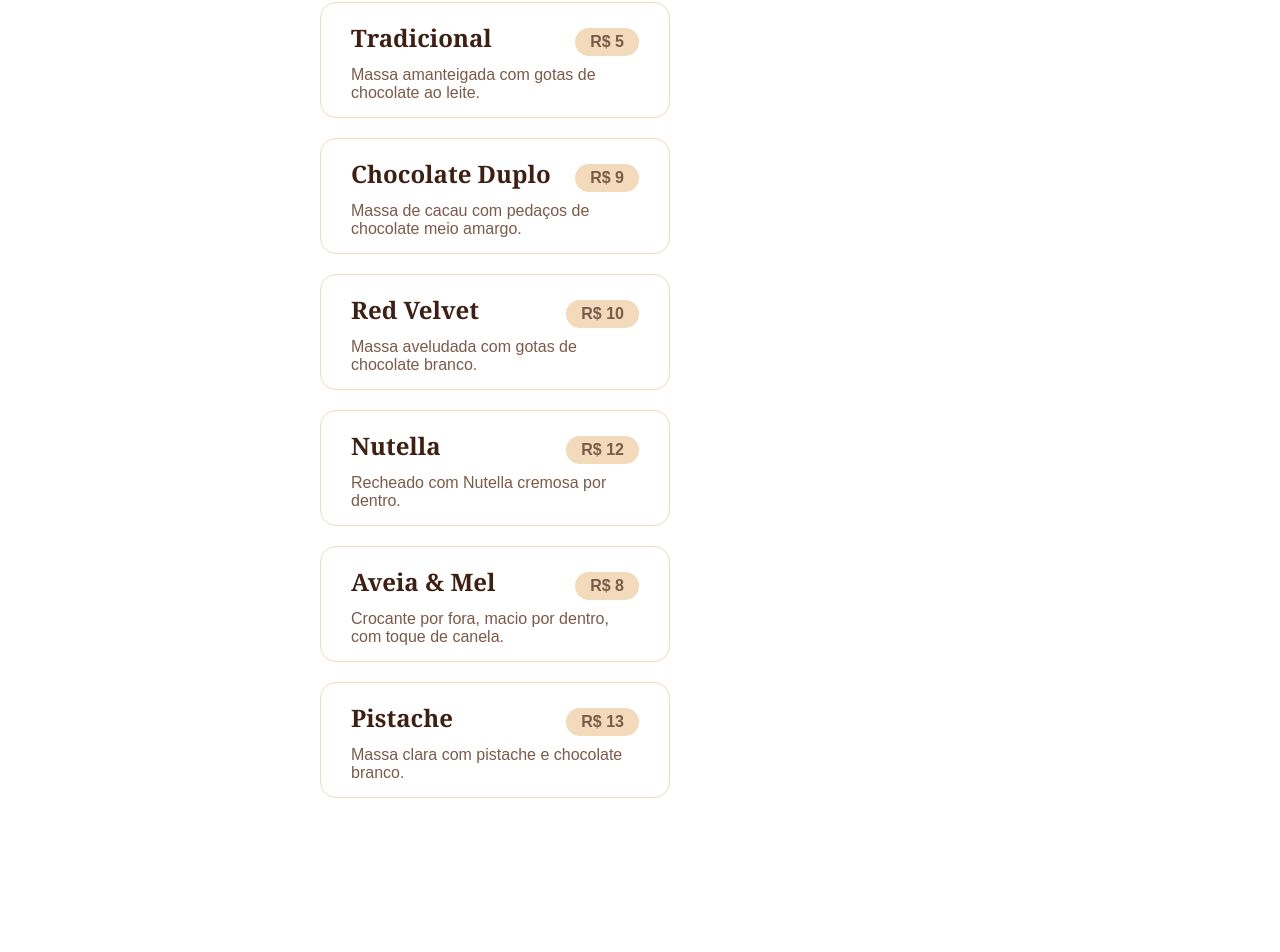
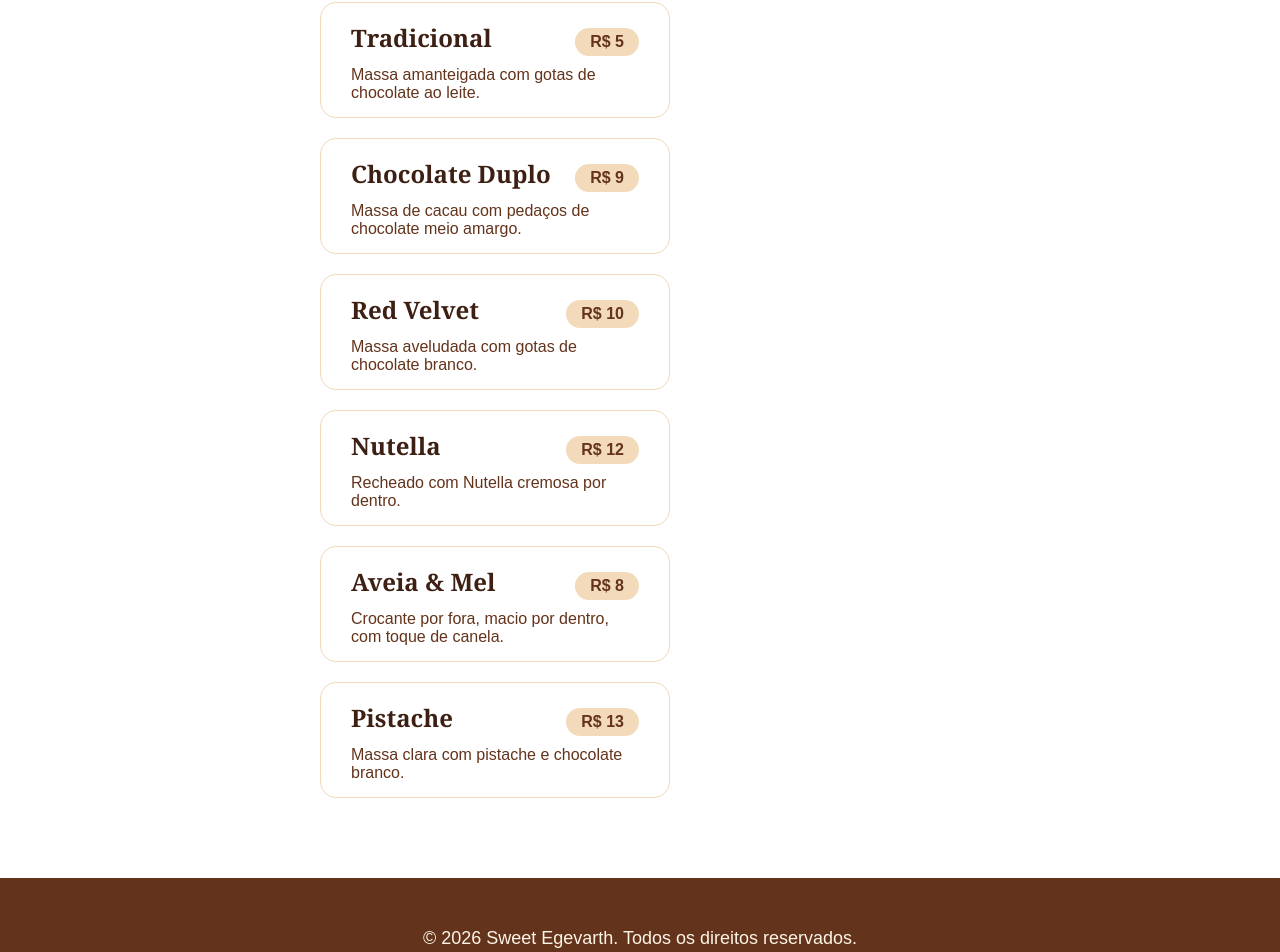
Before and after one commit to brenoiscde/Sweet_egevarth, a React (Vite) app: page / in a window 1280 px wide. Shown: the part 675-1627 px from the top of the page. Before the commit the page ends 1553 px from the top, so only its background shows below. Built offline with nearby package versions, Linux system fonts and the light colour scheme; a web font is replaced by a local one.

Commit message:
Adicionando footer

```diff
--- a/src/App.jsx
+++ b/src/App.jsx
@@ -1,10 +1,12 @@
 import Header from './Header/Header.jsx';
 import Main from './Main/Main.jsx';
+import Footer from './Footer/Footer.jsx';
 function App() {
   return (
     <>
       <Header />
       <Main />
+      <Footer />
     </>
   );
 }
--- /dev/null
+++ b/src/Footer/Footer.css
@@ -0,0 +1,16 @@
+footer{
+    display: flex;
+    align-items: center;
+    padding: 40px 20px;
+    justify-content: center;
+    background-color: var(--cor-texto);
+}
+p{
+    color:#FCF4E6;
+}
+
+@media (max-width: 1024px) {
+    p{
+        font-size: 14px;
+    }
+}
--- /dev/null
+++ b/src/Footer/Footer.jsx
@@ -0,0 +1,9 @@
+import "./Footer.css";
+function Footer(){
+    return(
+        <footer>
+            <p>© 2026 Sweet Egevarth. Todos os direitos reservados.</p>
+        </footer>
+    )
+}
+export default Footer;
--- a/src/Main/Main.css
+++ b/src/Main/Main.css
@@ -13,6 +13,12 @@
     max-width: 350px;
     cursor: pointer;
     transition: all 0.3s ease-in-out;
+
+    p{
+    font-size: 16px;
+    color: var(--cor-texto);
+}
+
 }
 .sabor:hover{
     border: 1px solid #DC9242;
@@ -36,9 +42,7 @@
     font-size: 16px;
     font-weight: 600;
 }
-p{
-    font-size: 16px;
-}
+
 
 .title_sabores{
     color:#64331B;
```
